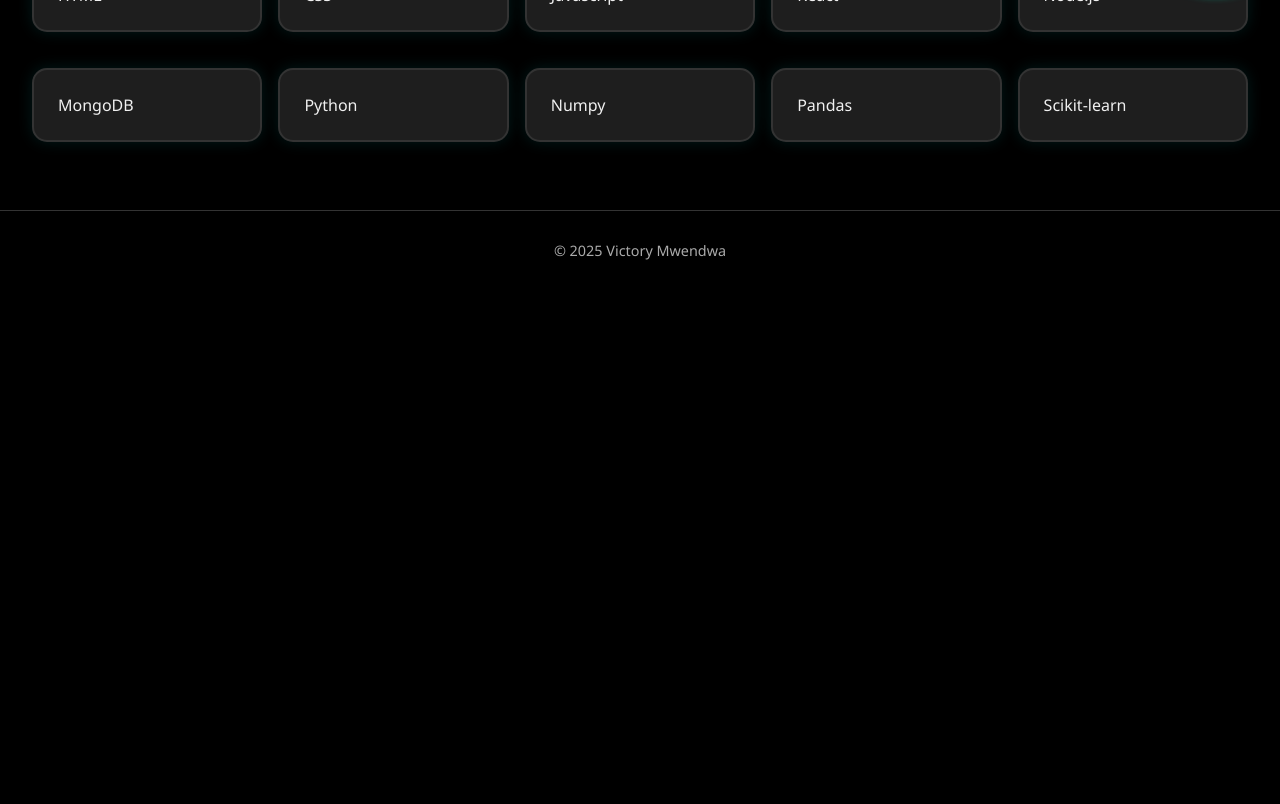
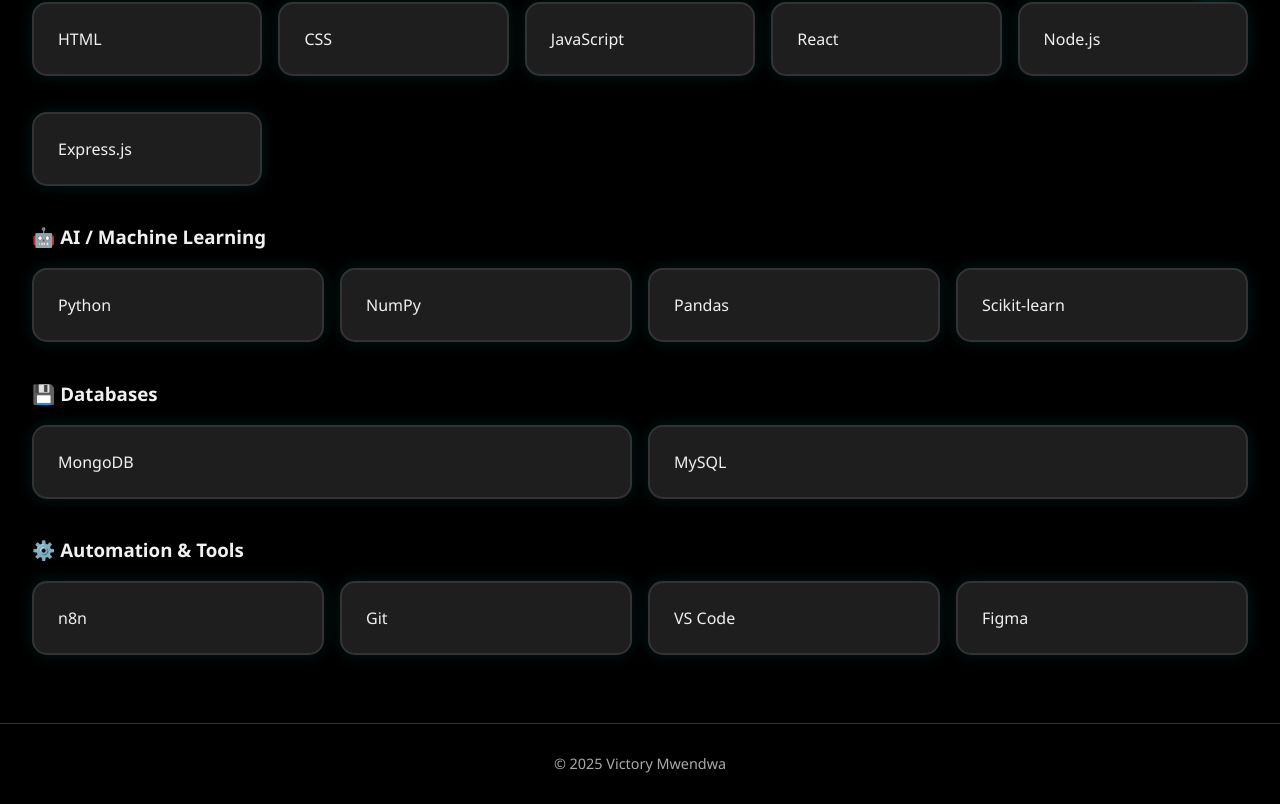
Before and after one commit to vickie005/My-Portfolio, a plain HTML site: page index.html in a window 1280 px wide. Shown: the part 791-1595 px from the top of the page. Before the commit the page ends 1082 px from the top, so only its background shows below. Drawn offline with Linux system fonts and the light colour scheme.

Commit message:
updated index.html

```diff
--- a/index.html
+++ b/index.html
@@ -53,19 +53,40 @@
       </section>
       <section class="section">
   <h2>Programming Languages and Technologies</h2>
+
+  <h3>🌐 Web Development</h3>
   <div class="tech-grid">
     <div class="card">HTML</div>
     <div class="card">CSS</div>
-          <div class="card">Javascript</div>
+    <div class="card">JavaScript</div>
     <div class="card">React</div>
     <div class="card">Node.js</div>
-          <div class="card">MongoDB</div>
+    <div class="card">Express.js</div>
+  </div>
+
+  <h3>🤖 AI / Machine Learning</h3>
+  <div class="tech-grid">
     <div class="card">Python</div>
-          <div class="card">Numpy</div>
+    <div class="card">NumPy</div>
     <div class="card">Pandas</div>
     <div class="card">Scikit-learn</div>
   </div>
+
+  <h3>💾 Databases</h3>
+  <div class="tech-grid">
+    <div class="card">MongoDB</div>
+    <div class="card">MySQL</div>
+  </div>
+
+  <h3>⚙️ Automation & Tools</h3>
+<div class="tech-grid">
+  <div class="card">n8n</div>
+  <div class="card">Git</div>
+  <div class="card">VS Code</div>
+  <div class="card">Figma</div>
+</div>
 </section>
+
 
     <footer>
       <p>&copy; 2025 Victory Mwendwa</p>
```
Also changed, not shown: 1 other file. Lines whose indentation alone changed are shown as unchanged.
